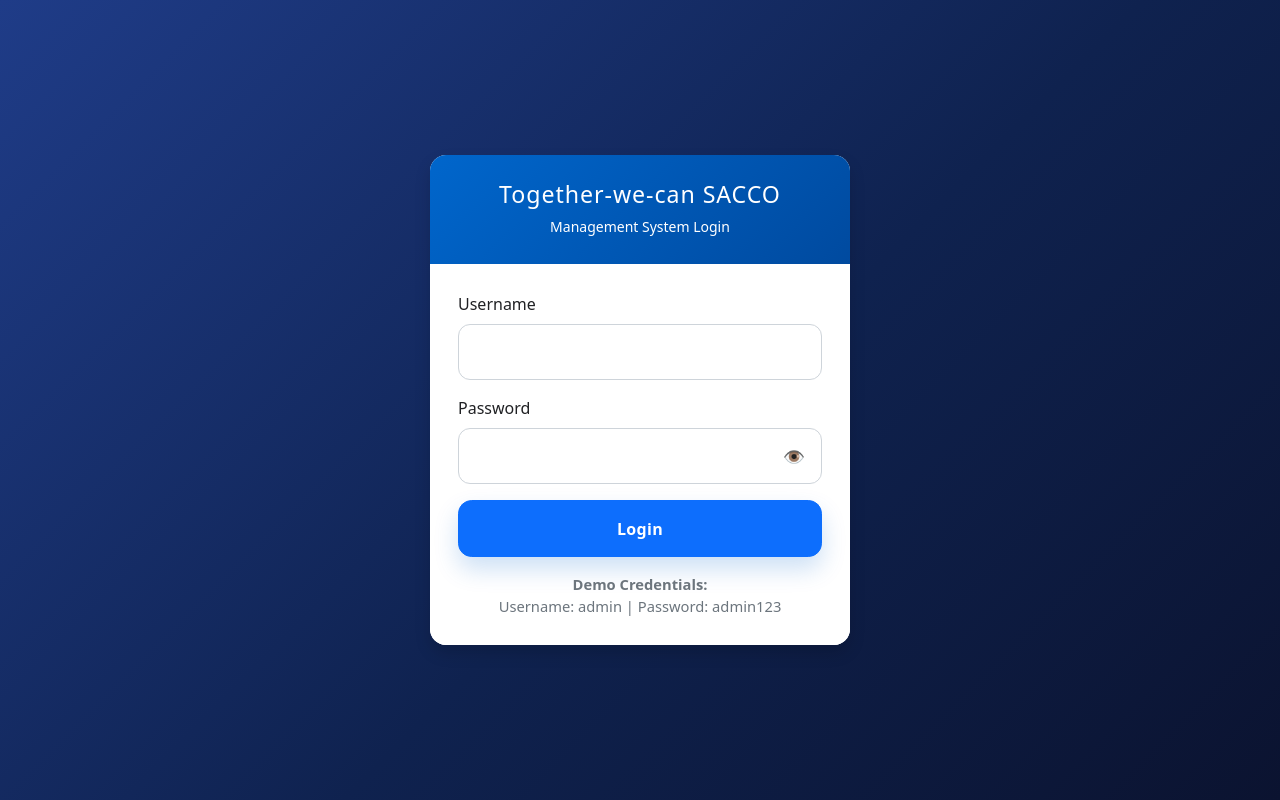
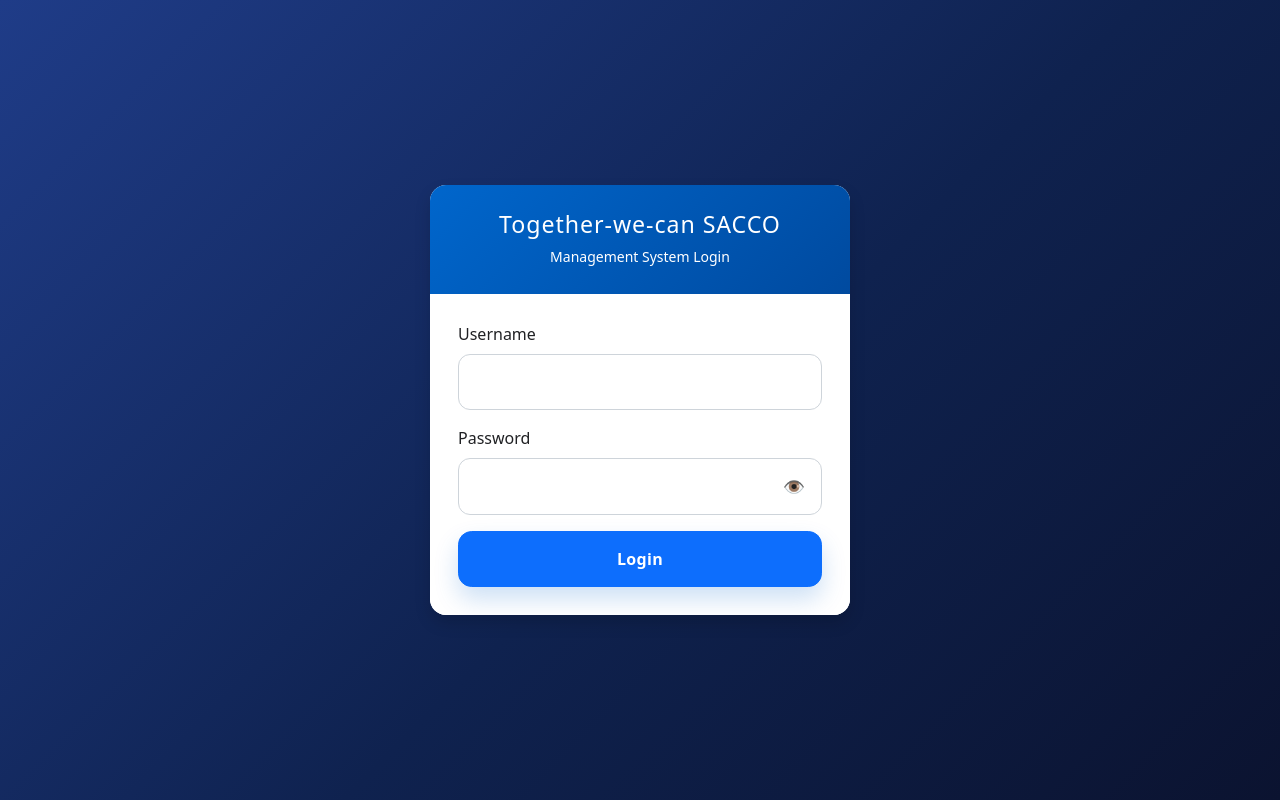
Before and after one commit to mugide1/TogetherWe-Can, a PHP site: page /login.php in a window 1280 px wide. Run offline with PHP 8.4, Linux system fonts and the light colour scheme; some libraries are stand-ins or nearby versions.

Commit message:
Remove demo credentials from login page for enhanced security

```diff
--- a/login.php
+++ b/login.php
@@ -207,10 +207,6 @@ if ($_SERVER['REQUEST_METHOD'] === 'POST') {
                     </div>
                     <button type="submit" class="btn btn-primary w-100 login-btn">Login</button>
                 </form>
-                <div class="mt-3 text-center login-footer-text">
-                    <strong>Demo Credentials:</strong><br>
-                    Username: admin | Password: admin123
-                </div>
             </div>
         </div>
     </div>
```
